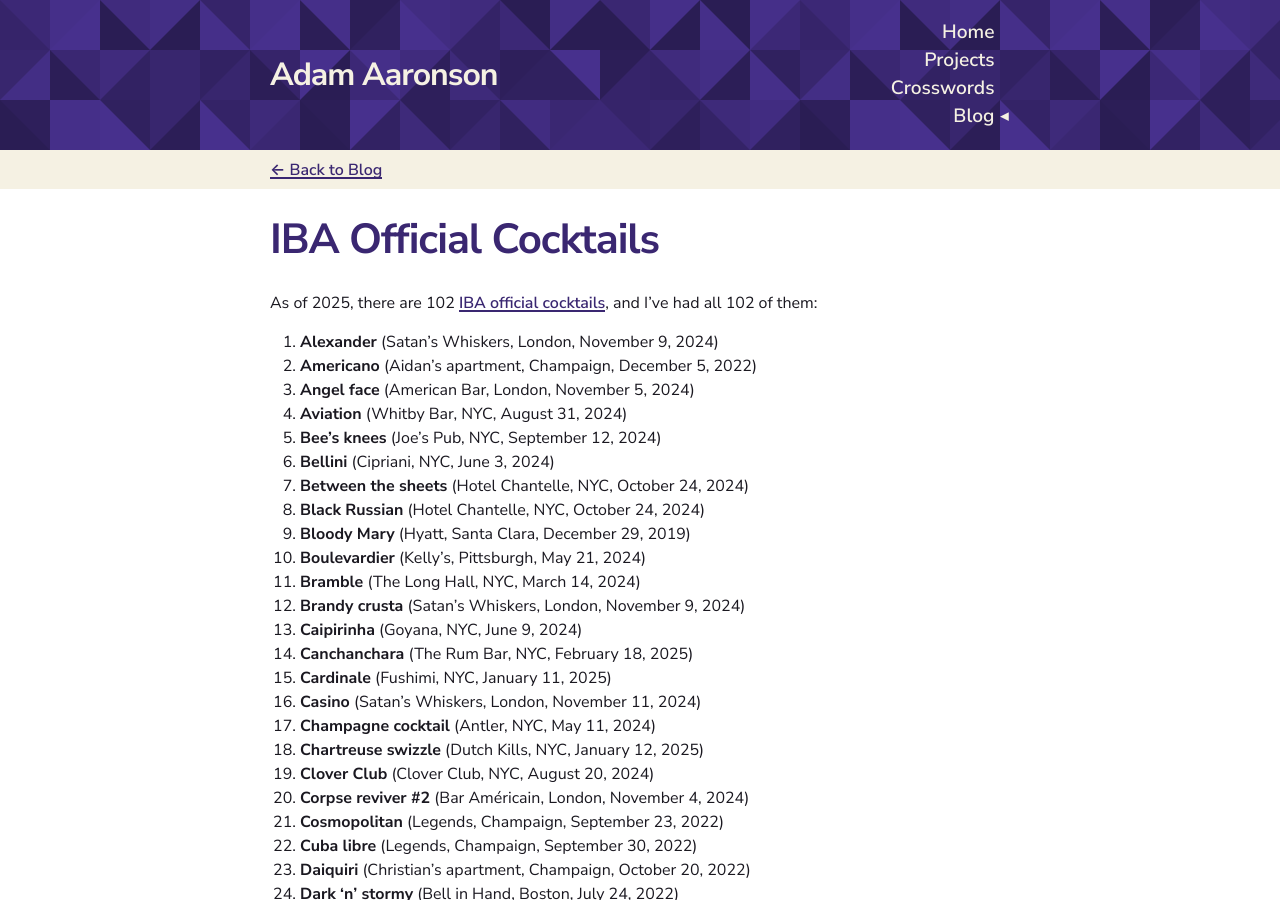
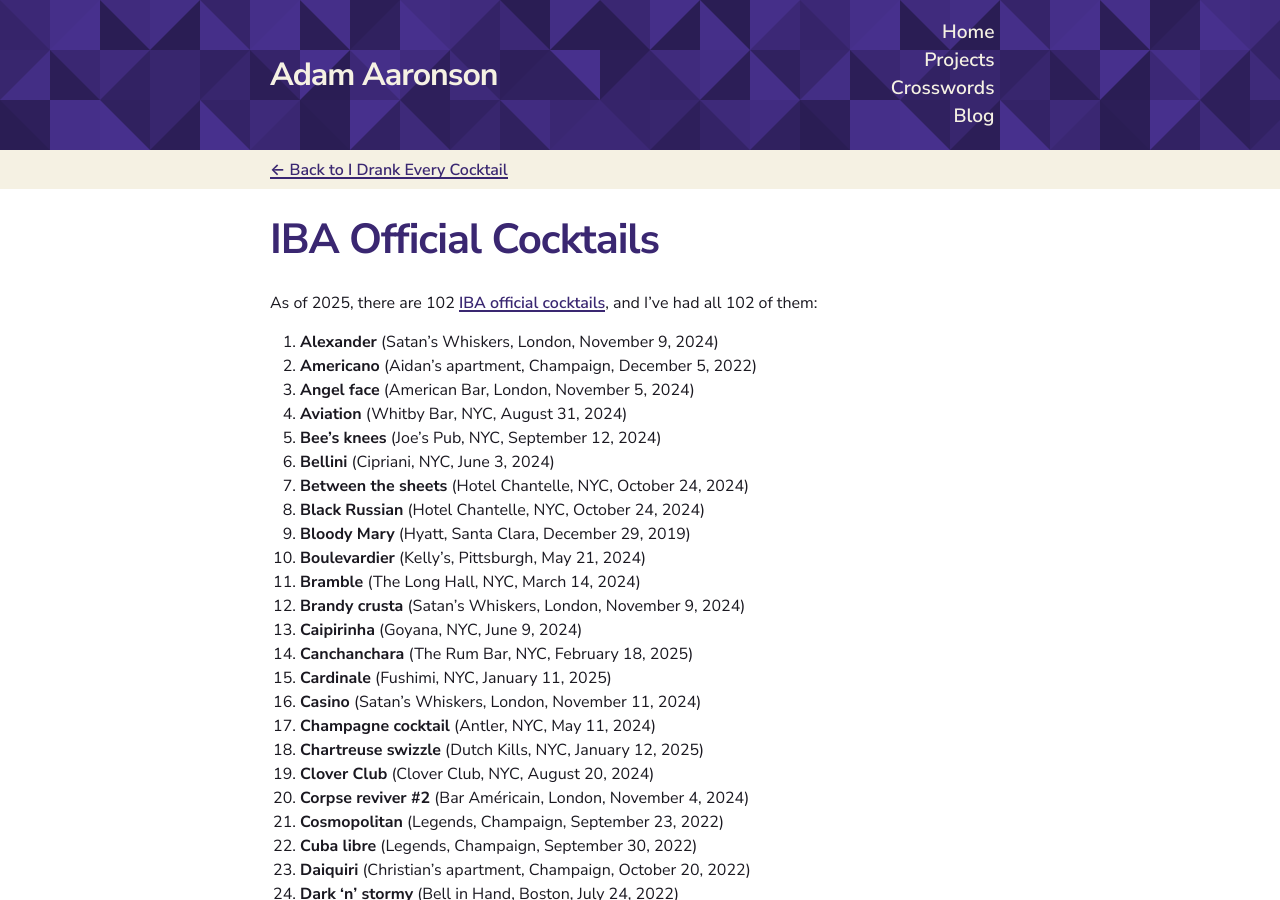
Before and after one commit to adamaaronson/adamaaronson.github.io, a Jekyll site: the page built from cocktails.md, in a window 1280 px wide and 900 px high. Built offline with Jekyll 4.4.1, drawn with Linux system fonts in a browser that asks for light colours.

Commit message:
Change back to text

```diff
--- a/cocktails.md
+++ b/cocktails.md
@@ -1,6 +1,6 @@
 ---
 layout: page
-back-to: Blog
+back-to: I Drank Every Cocktail
 back-to-link: /blog/i-drank-every-cocktail
 title: IBA Official Cocktails
 permalink: /cocktails/
```
